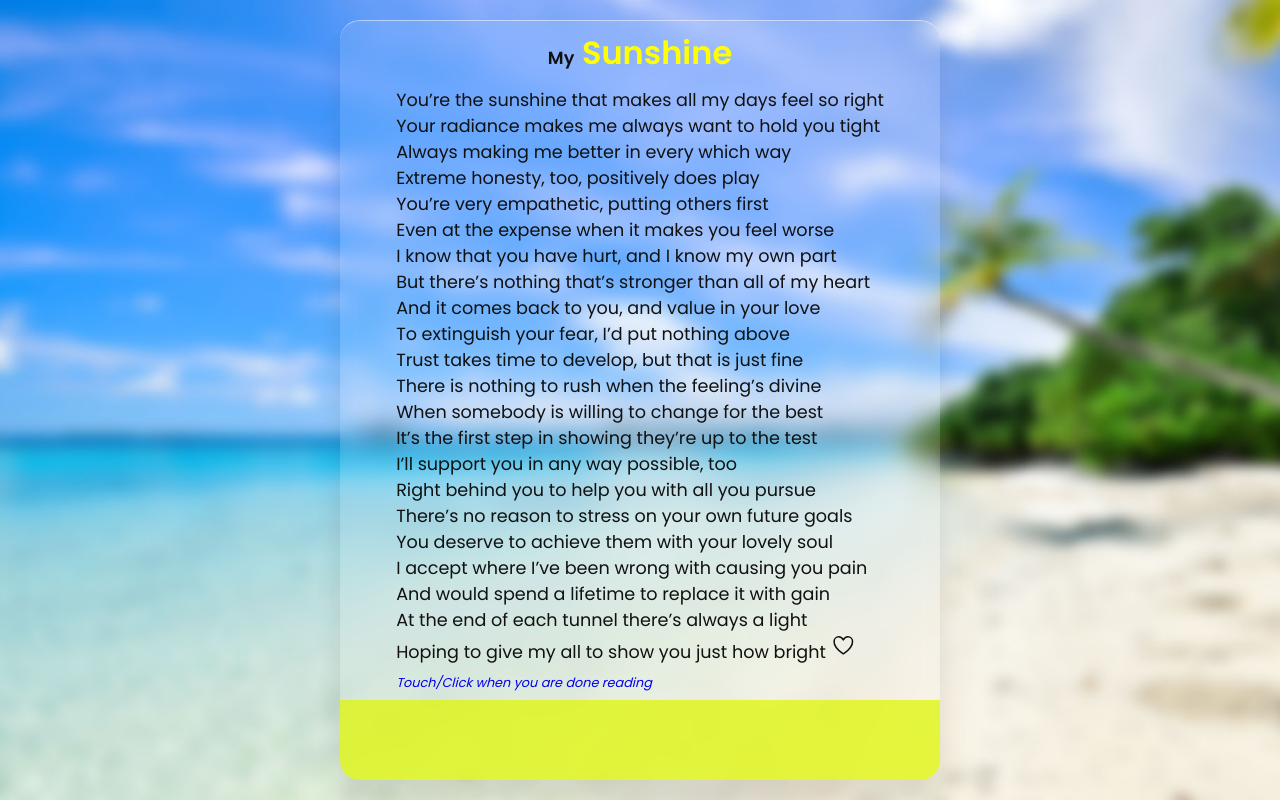
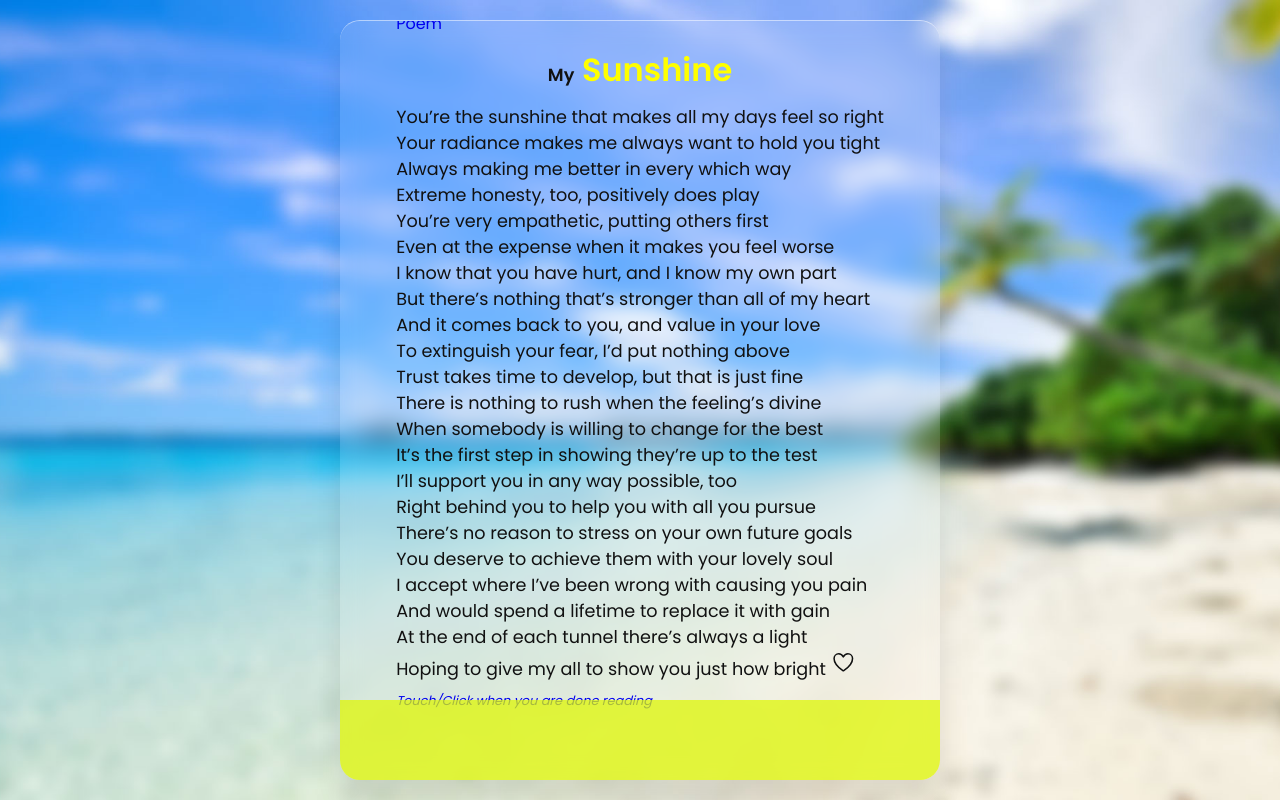
Before and after one commit to Abdir3/abdir3.github.io, a plain HTML site: page index.html in a window 1280 px wide. Drawn offline with nearby package versions, Linux system fonts and the light colour scheme.

Commit message:
Update index.html

```diff
--- a/index.html
+++ b/index.html
@@ -11,7 +11,7 @@
 			<div class="content">
 
 				<div class="details">
-
+					<qoute>Poem</qoute>
 
 						<h1><span>My</span> Sunshine</h1>
 
```
